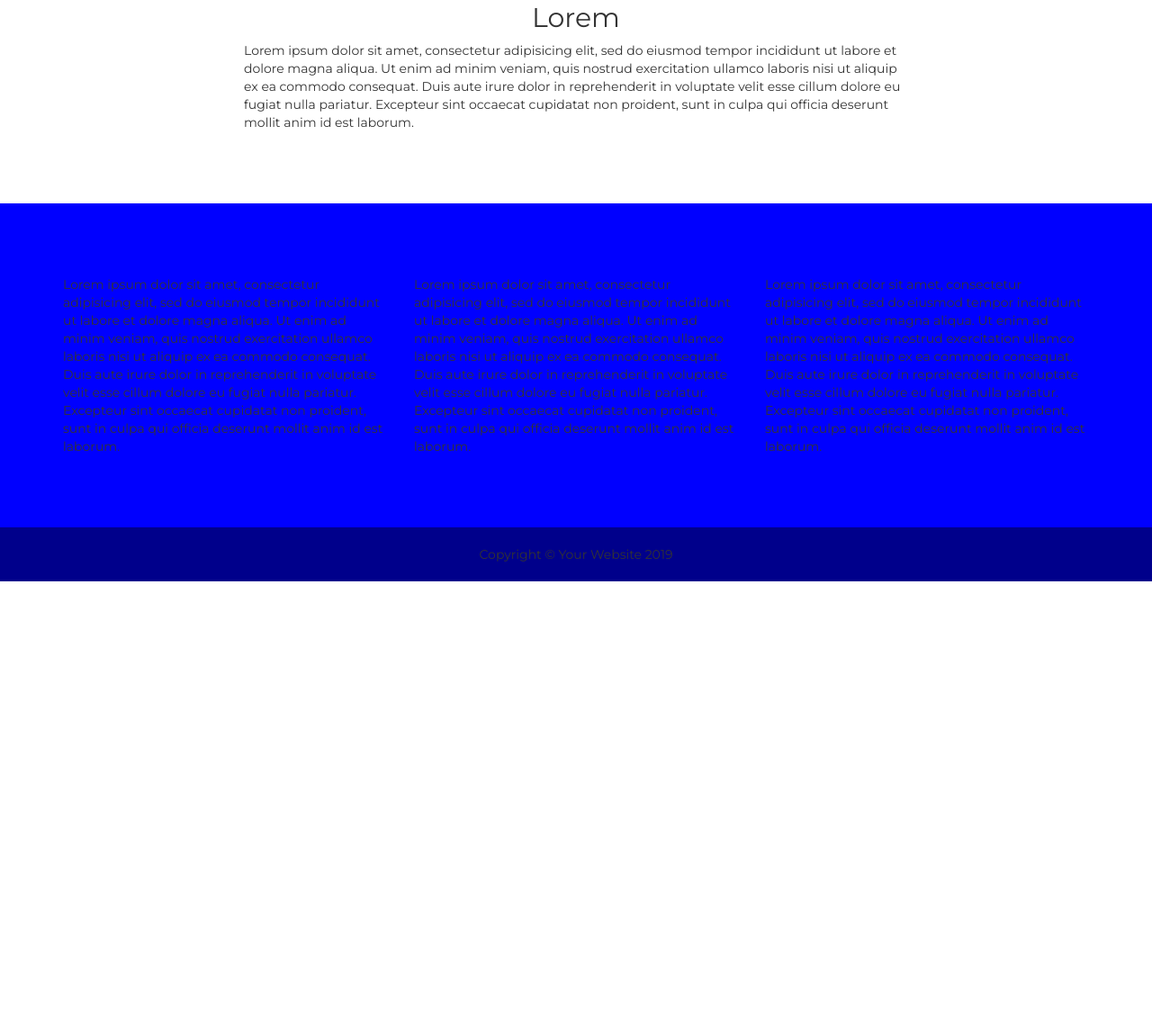
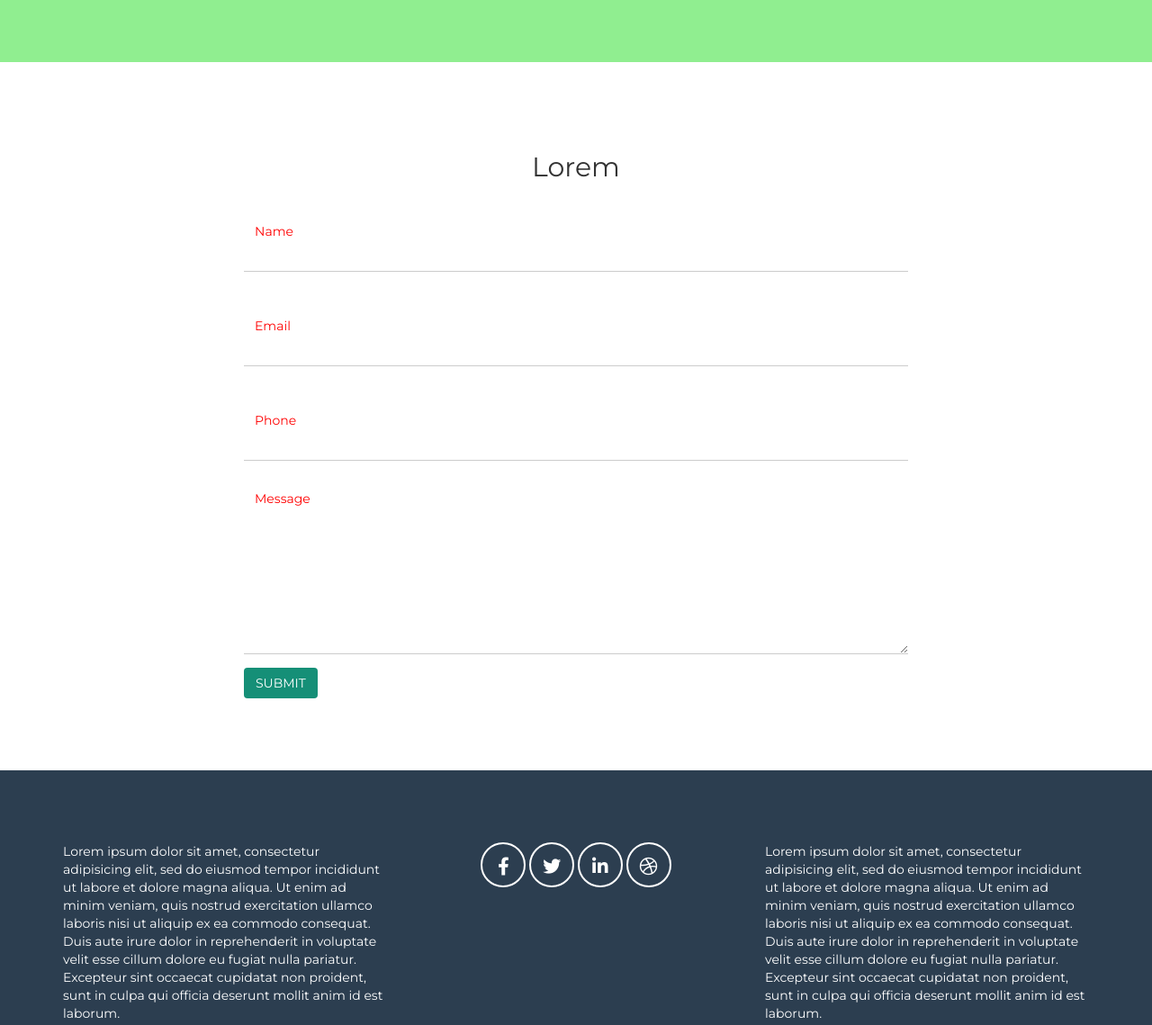
Before and after one commit to ChiaraPassaro/html-css-bootstrap-freelancer-struttura, a plain HTML site: page index.html in a window 1280 px wide. Shown: the part 2047-3186 px from the top of the page at 90% size. Before the commit the page ends 2693 px from the top, so only its background shows below. Drawn offline with nearby package versions, Linux system fonts and the light colour scheme.

Commit message:
icons social

```diff
--- a/css/style.css
+++ b/css/style.css
@@ -143,14 +143,58 @@ body {
   display: block;
 }
 
+/* about */
+#about {
+  color: white;
+}
+
+/* contact */
+#contact form input,
+#contact form textarea {
+  border-top: 0;
+  border-left: 0;
+  border-right: 0;
+  border-radius: 0;
+  box-shadow: none;
+  line-height: 3;
+  height: 90px;
+}
+#contact form textarea {
+  height: 200px;
+}
+#contact form ::placeholder {
+  color: red;
+}
 /* Footer */
 .footer_top {
-  background-color: blue;
+  background-color: #2C3E50;
+  color: white;
 }
 .footer_bottom {
   padding: 20px 0;
   background-color: darkblue;
 }
+.icon_social {
+  display: inline-block;
+  width: 50px;
+  height: 50px;
+  line-height: 50px;
+  border-radius: 50%;
+  border: 2px solid white;
+  font-size: 20px;
+  text-align: center;
+}
+.icon_social:hover {
+  background: white;
+  color: #2C3E50;
+}
+.icon_social:hover a {
+  color: #2C3E50;
+}
+.icon_social a {
+  color: white;
+}
+
 
 
 @media screen and (max-width: 768px) {
--- a/index.html
+++ b/index.html
@@ -111,14 +111,24 @@
       <!-- about -->
       <section id="about" class="bg_green padding_top_80 padding_bottom_80">
         <div class="wrapper_md_60 wrapper_xs_100">
-          <h2 class="text-center">Lorem</h2>
           <div class="container-fluid">
+            <div class="row">
+              <div class="col-xs-12 text-center">
+                <h2 class="section_title">Portfolio</h2>
+                <div class="line_star padding_bottom_40"><i class="fas fa-star"></i></div>
+              </div>
+            </div>
             <div class="row">
               <div class="col-xs-12 col-md-6">
                 Lorem ipsum dolor sit amet, consectetur adipisicing elit, sed do eiusmod tempor incididunt ut labore et dolore magna aliqua. Ut enim ad minim veniam, quis nostrud exercitation ullamco laboris nisi ut aliquip ex ea commodo consequat. Duis aute irure dolor in reprehenderit in voluptate velit esse cillum dolore eu fugiat nulla pariatur. Excepteur sint occaecat cupidatat non proident, sunt in culpa qui officia deserunt mollit anim id est laborum.
               </div>
               <div class="col-xs-12 col-md-6">
                 Lorem ipsum dolor sit amet, consectetur adipisicing elit, sed do eiusmod tempor incididunt ut labore et dolore magna aliqua. Ut enim ad minim veniam, quis nostrud exercitation ullamco laboris nisi ut aliquip ex ea commodo consequat. Duis aute irure dolor in reprehenderit in voluptate velit esse cillum dolore eu fugiat nulla pariatur. Excepteur sint occaecat cupidatat non proident, sunt in culpa qui officia deserunt mollit anim id est laborum.
+              </div>
+            </div>
+            <div class="row">
+              <div class="col-xs-12 text-center padding_top_40">
+                <a href="" class="btn btn-default">Download</a>
               </div>
             </div>
           </div>
@@ -133,7 +143,27 @@
           <div class="container-fluid">
             <div class="row">
               <div class="col-xs-12">
-                Lorem ipsum dolor sit amet, consectetur adipisicing elit, sed do eiusmod tempor incididunt ut labore et dolore magna aliqua. Ut enim ad minim veniam, quis nostrud exercitation ullamco laboris nisi ut aliquip ex ea commodo consequat. Duis aute irure dolor in reprehenderit in voluptate velit esse cillum dolore eu fugiat nulla pariatur. Excepteur sint occaecat cupidatat non proident, sunt in culpa qui officia deserunt mollit anim id est laborum.
+                <form>
+                  <div class="form-group">
+                    <label for="name" class="sr-only">Name</label>
+                    <input type="text" class="form-control" id="name" placeholder="Name">
+                  </div>
+                  <div class="form-group">
+                    <label for="email" class="sr-only">Email address</label>
+                    <input type="email" class="form-control" id="email" placeholder="Email">
+                  </div>
+                  <div class="form-group">
+                    <label for="phone" class="sr-only">Phone</label>
+                    <input type="text" class="form-control" id="phone" placeholder="Phone">
+                  </div>
+                  <div class="form-group">
+                    <label for="phone" class="sr-only">Message</label>
+                    <textarea class="form-control" rows="6" placeholder="Message"></textarea>
+                  </div>
+
+
+                  <button type="submit" class="btn btn_green">Submit</button>
+                </form>
               </div>
             </div>
           </div>
@@ -153,8 +183,11 @@
             <div class="col-xs-12 col-md-4">
               Lorem ipsum dolor sit amet, consectetur adipisicing elit, sed do eiusmod tempor incididunt ut labore et dolore magna aliqua. Ut enim ad minim veniam, quis nostrud exercitation ullamco laboris nisi ut aliquip ex ea commodo consequat. Duis aute irure dolor in reprehenderit in voluptate velit esse cillum dolore eu fugiat nulla pariatur. Excepteur sint occaecat cupidatat non proident, sunt in culpa qui officia deserunt mollit anim id est laborum.
             </div>
-            <div class="col-xs-12 col-md-4">
-              Lorem ipsum dolor sit amet, consectetur adipisicing elit, sed do eiusmod tempor incididunt ut labore et dolore magna aliqua. Ut enim ad minim veniam, quis nostrud exercitation ullamco laboris nisi ut aliquip ex ea commodo consequat. Duis aute irure dolor in reprehenderit in voluptate velit esse cillum dolore eu fugiat nulla pariatur. Excepteur sint occaecat cupidatat non proident, sunt in culpa qui officia deserunt mollit anim id est laborum.
+            <div class="col-xs-12 col-md-4 text-center">
+              <span class="icon_social"><a href=""><i class="fab fa-facebook-f"></i></a></span>
+              <span class="icon_social"><a href=""><i class="fab fa-fw fa-twitter"></i></a></span>
+              <span class="icon_social"><a href=""><i class="fab fa-fw fa-linkedin-in"></i></a></span>
+              <span class="icon_social"><a href=""><i class="fab fa-fw fa-dribbble"></i></a></span>
             </div>
             <div class="col-xs-12 col-md-4">
               Lorem ipsum dolor sit amet, consectetur adipisicing elit, sed do eiusmod tempor incididunt ut labore et dolore magna aliqua. Ut enim ad minim veniam, quis nostrud exercitation ullamco laboris nisi ut aliquip ex ea commodo consequat. Duis aute irure dolor in reprehenderit in voluptate velit esse cillum dolore eu fugiat nulla pariatur. Excepteur sint occaecat cupidatat non proident, sunt in culpa qui officia deserunt mollit anim id est laborum.
```
